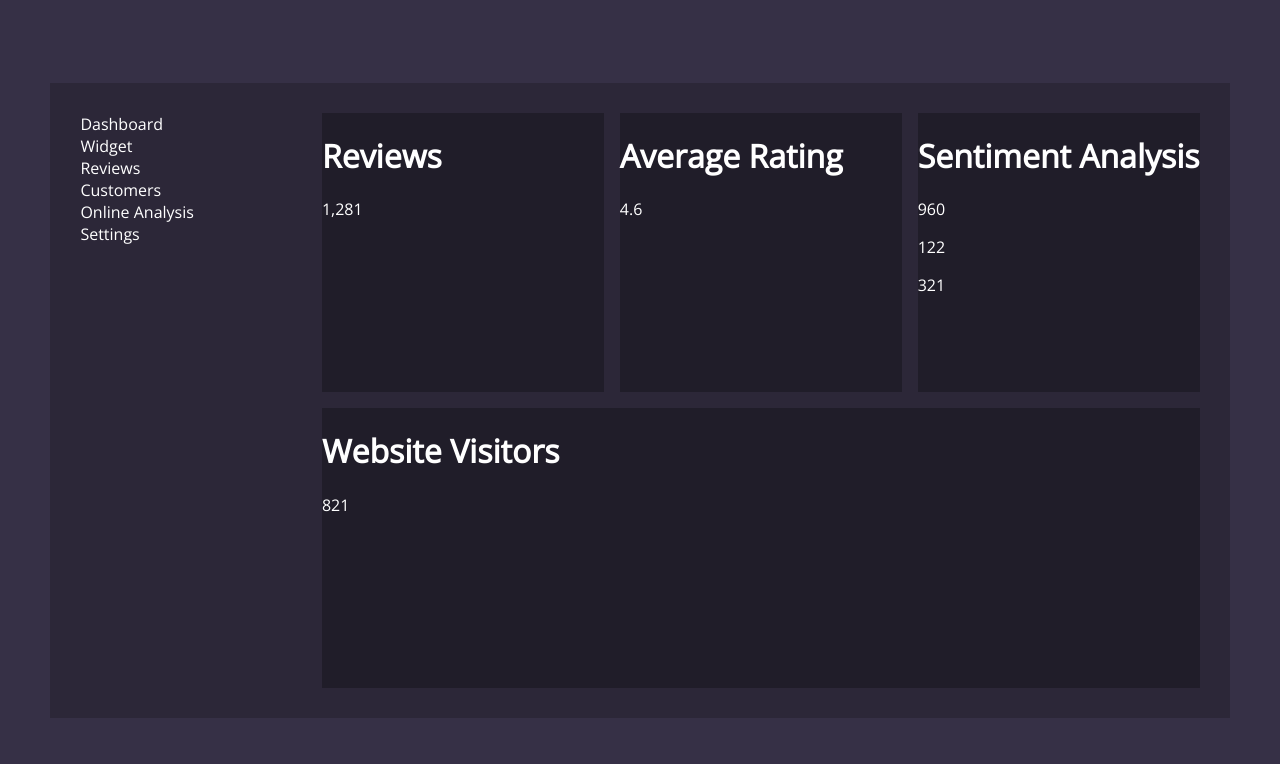
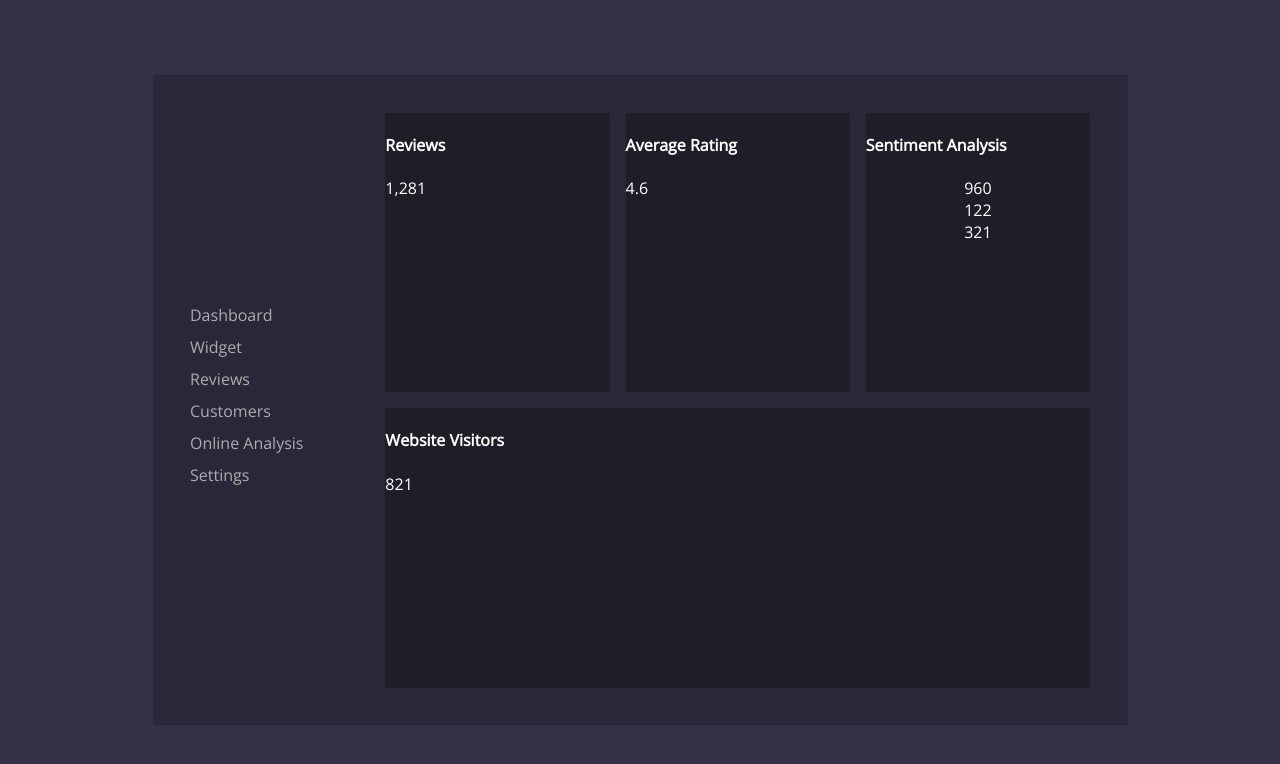
Before and after one commit to saraehutch94/react-dashboard, a React (Create React App) app: page / in a window 1280 px wide. Shown: the top 764 px of the page. Built offline with nearby package versions, Linux system fonts and the light colour scheme.

Commit message:
continued styling

```diff
--- a/src/App.css
+++ b/src/App.css
@@ -1,10 +1,15 @@
 .whole-app {
   background-color: rgb(44, 39, 56);
-  padding: 30px;
+  height: 650px;
+  width: 975px;
+  display: flex;
+  justify-content: center;
+  align-items: center;
 }
 
 .app-wrapper {
-  min-height: 575px;
+  height: 575px;
+  width: 900px;
   display: grid;
   grid-gap: 1rem;
   grid-template-columns: 1fr 1.25fr 1.25fr 1.25fr;
--- a/src/components/Analysis/Analysis.css
+++ b/src/components/Analysis/Analysis.css
@@ -1,3 +1,9 @@
 .analysis-section {
   background-color: rgb(32, 29, 41);
 }
+
+.analysis-numbers {
+  display: flex;
+  flex-direction: column;
+  align-items: center;
+}
--- a/src/components/Analysis/index.js
+++ b/src/components/Analysis/index.js
@@ -3,10 +3,12 @@ import "./Analysis.css";
 function Analysis() {
   return (
     <div className="analysis-section">
-      <h1>Sentiment Analysis</h1>
-      <p>960</p>
-      <p>122</p>
-      <p>321</p>
+      <h4>Sentiment Analysis</h4>
+      <div class="analysis-numbers">
+        <div className="analysis-number">960</div>
+        <div className="analysis-number">122</div>
+        <div className="analysis-number">321</div>
+      </div>
     </div>
   );
 }
--- a/src/components/Rating/index.js
+++ b/src/components/Rating/index.js
@@ -3,7 +3,7 @@ import "./Rating.css";
 function Rating() {
   return (
     <div className="rating-section">
-      <h1>Average Rating</h1>
+      <h4>Average Rating</h4>
       <p>4.6</p>
     </div>
   );
--- a/src/components/Reviews/index.js
+++ b/src/components/Reviews/index.js
@@ -3,7 +3,7 @@ import "./Reviews.css";
 function Reviews() {
   return (
     <div className="reviews-section">
-      <h1>Reviews</h1>
+      <h4>Reviews</h4>
       <p>1,281</p>
     </div>
   );
--- a/src/components/Sidebar/Sidebar.css
+++ b/src/components/Sidebar/Sidebar.css
@@ -1,3 +1,14 @@
 .nav-section {
+  color: rgb(172, 172, 172);
   grid-row: 1 / 3;
+  display: flex;
+  align-items: center;
 }
+
+.nav-item {
+  margin-bottom: 10px;
+}
+
+.nav-item:hover {
+  color: white;
+}
--- a/src/components/Sidebar/index.js
+++ b/src/components/Sidebar/index.js
@@ -4,12 +4,12 @@ function Sidebar() {
   return (
     <div className="nav-section">
       <nav>
-        <div>Dashboard</div>
-        <div>Widget</div>
-        <div>Reviews</div>
-        <div>Customers</div>
-        <div>Online Analysis</div>
-        <div>Settings</div>
+        <div className="nav-item">Dashboard</div>
+        <div className="nav-item">Widget</div>
+        <div className="nav-item">Reviews</div>
+        <div className="nav-item">Customers</div>
+        <div className="nav-item">Online Analysis</div>
+        <div className="nav-item">Settings</div>
       </nav>
     </div>
   );
--- a/src/components/Visitors/index.js
+++ b/src/components/Visitors/index.js
@@ -3,7 +3,7 @@ import "./Visitors.css";
 function Visitors() {
   return (
     <div className="visitors-section">
-      <h1>Website Visitors</h1>
+      <h4>Website Visitors</h4>
       <p>821</p>
     </div>
   );
```
